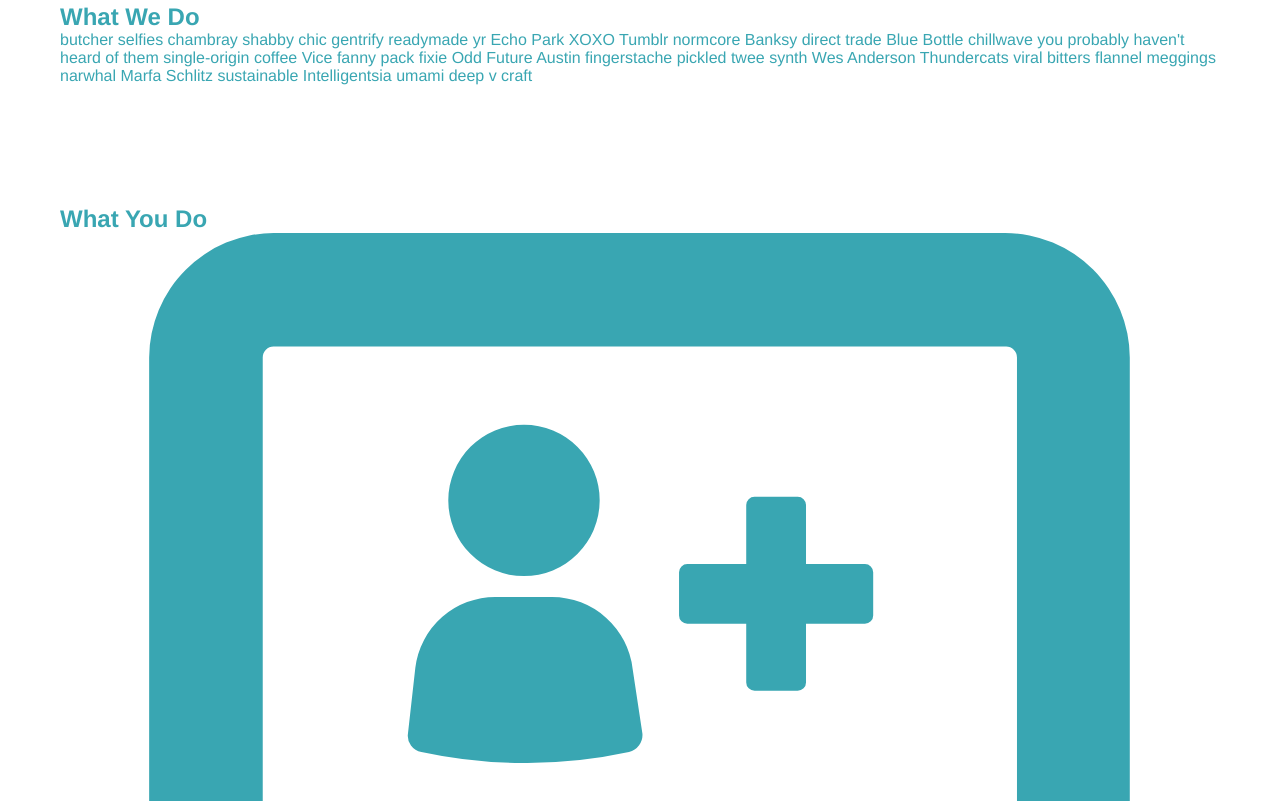
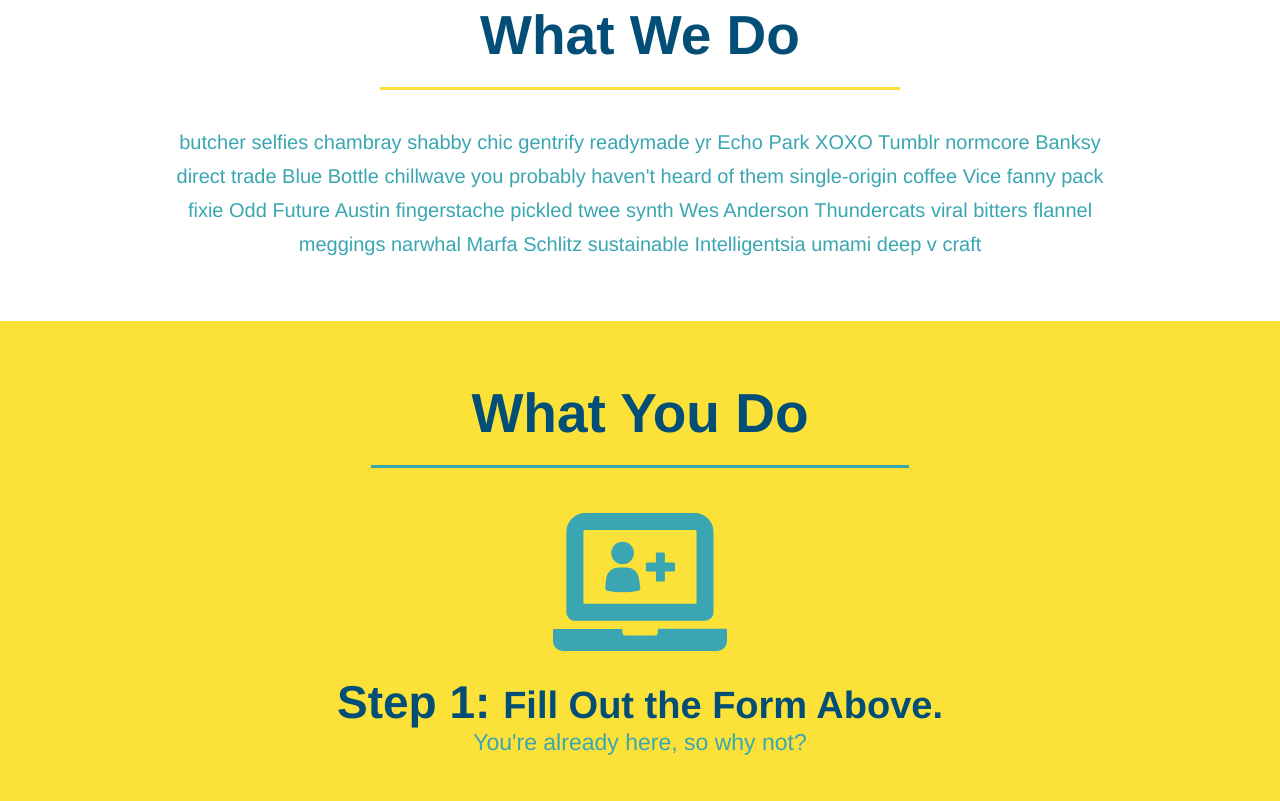
Before and after one commit to Eswiggins97/run-buddy, a plain HTML site: page index.html in a window 1280 px wide. Shown: the part 739-1540 px from the top of the page. Drawn offline with Linux system fonts and the light colour scheme.

Commit message:
Update style.css

```diff
--- a/assets/css/style.css
+++ b/assets/css/style.css
@@ -122,3 +122,119 @@ button {
   padding: 10px 20px;
   font-size: 16px;
 }
+.intro {
+  text-align: center;
+}
+
+.intro h2 {
+  font-size: 55px;
+  color: #024e76;
+  margin-bottom: 35px;
+  padding: 0 100px 20px 100px;
+  border-bottom: 3px solid;
+  border-color: #fce138;
+}
+
+.intro p {
+  line-height: 1.7;
+  color: #39a6b2;
+  width: 80%;
+  font-size: 20px;
+}
+.intro p {
+  /* add this alongside your other declarations */
+  margin: 0 auto;
+}
+.steps {
+  text-align: center;
+  background: #fce138;
+}
+
+.section-title {
+  font-size: 55px;
+  color: #024e76;
+  margin-bottom: 35px;
+  padding: 0 100px 20px 100px;
+  display: inline-block;
+  border-bottom: 3px solid;
+}
+
+.primary-border {
+  border-color: #fce138;
+}
+
+.secondary-border {
+  border-color: #39a6b2;
+}
+
+.steps div {
+  margin-bottom: 80px;
+}
+
+.steps img {
+  width: 15%;
+  margin: 10px 0;
+}
+
+.steps h3 {
+  color: #024e76;
+  font-size: 46px;
+  margin-top: 10px;
+}
+
+.steps p {
+  color: #39a6b2;
+  font-size: 23px;
+}
+
+.steps span {
+  font-size: 38px;
+}
+
+.trainers {
+  text-align: center;
+}
+
+.trainer {
+    width: 900px;
+    margin: 0 auto 30px auto;
+    background: #024e76;
+    color: #fce138;
+    overflow: auto;
+  }
+
+
+.trainer img {
+  width: 35%;
+  float: left;
+}
+
+.trainer-bio {
+  padding: 35px;
+  float: left;
+  width: 65%;
+}
+
+.text-left {
+  text-align: left;
+}
+
+.text-right {
+  text-align: right;
+}
+
+.trainer-bio h3 {
+  font-size: 32px;
+  margin-bottom: 8px;
+}
+
+.trainer-bio h4 {
+  font-weight: lighter;
+  font-size: 26px;
+  margin-bottom: 25px;
+}
+
+.trainer-bio p {
+  font-size: 17px;
+  line-height: 1.3;
+}
```
